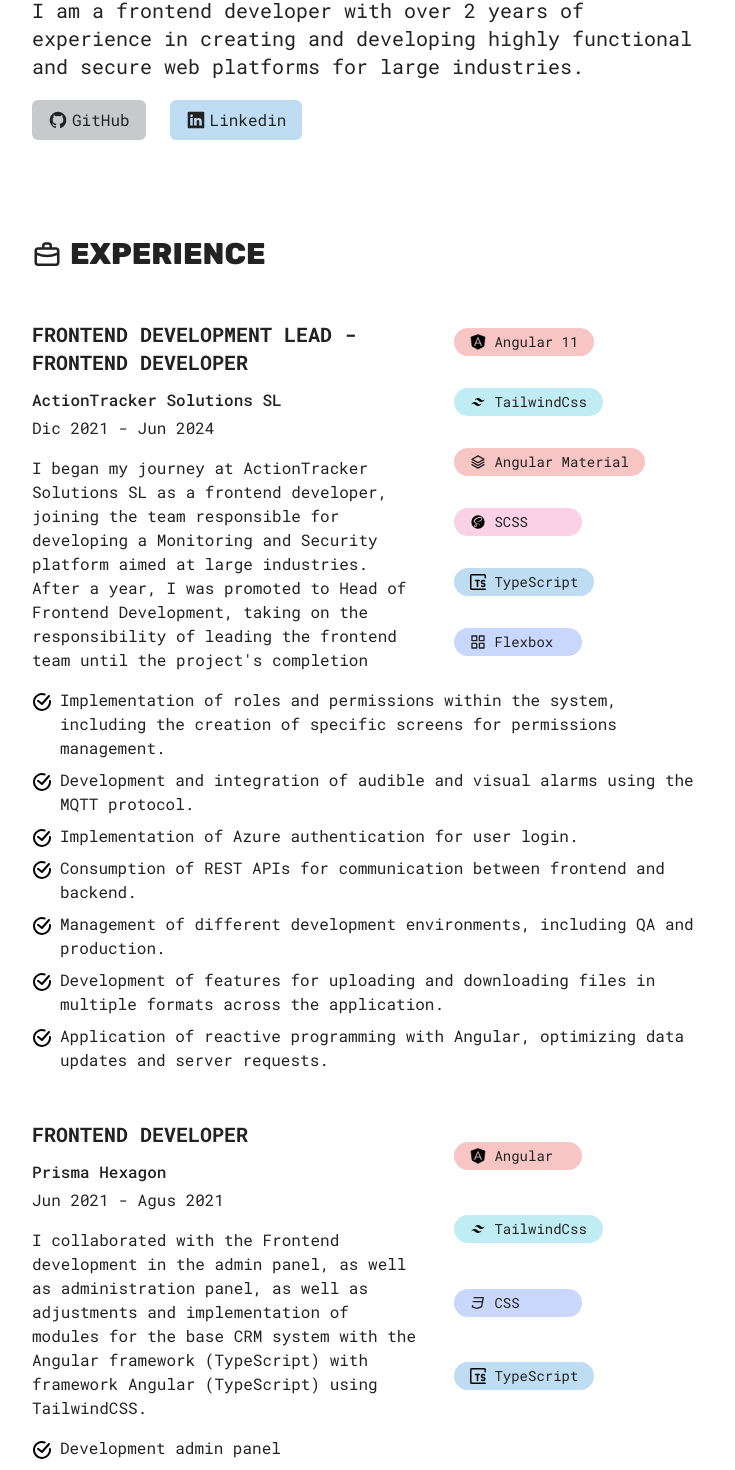
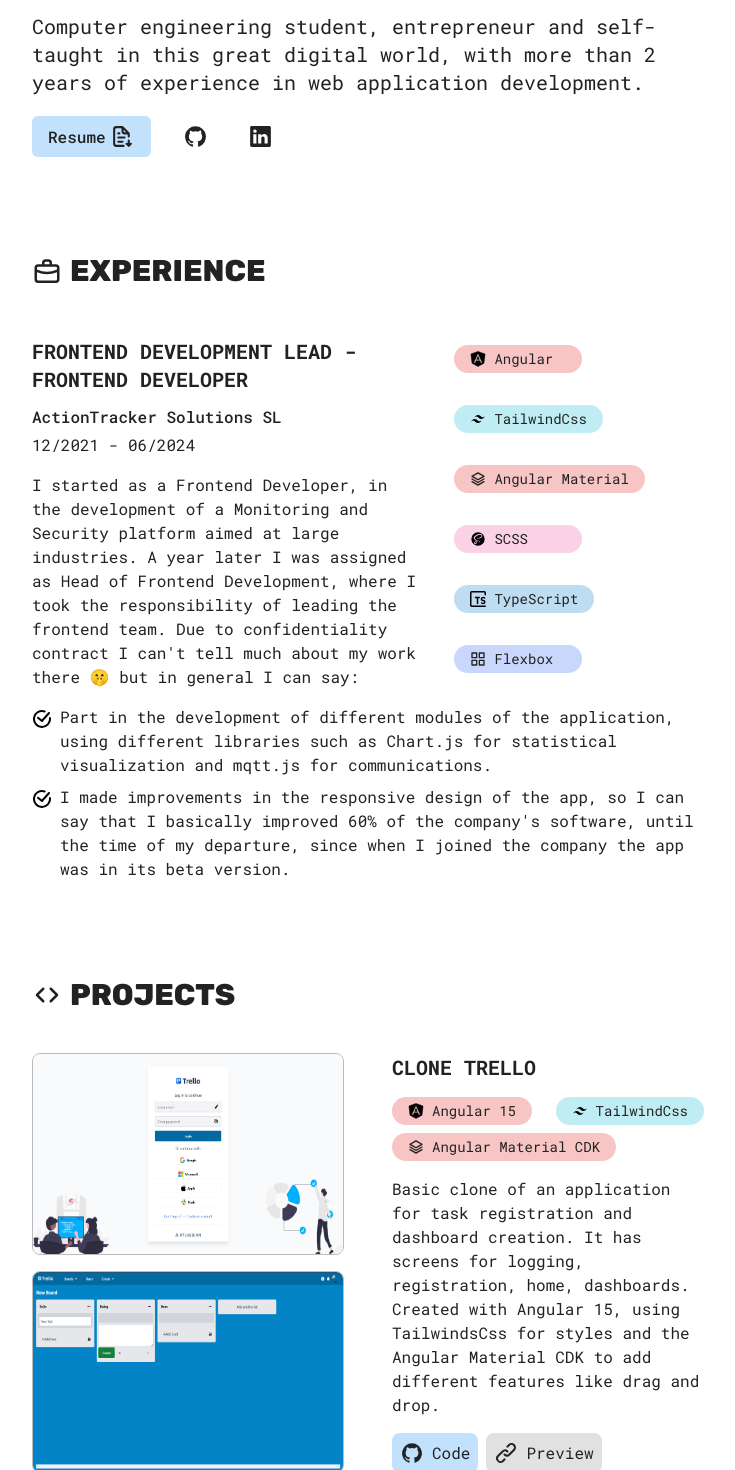
Before and after one commit to oriBautista99/frontend_portfolio, a React (Vite) app: page / in a window 1280 px wide. Shown: the part 380-1850 px from the top of the page, without its empty margins (272-1007 px from the left). Built offline with nearby package versions, Linux system fonts and the light colour scheme.

Commit message:
Update jsons translate

```diff
--- a/src/common/ExperienceCard.jsx
+++ b/src/common/ExperienceCard.jsx
@@ -1,10 +1,12 @@
 import PropTypes from 'prop-types';
 import SkillList from "./SkillList";
 import {useTheme} from '../common/ThemeContext';
+import { useTranslation } from 'react-i18next';
 
 function ExperienceCard({company, position, time, description, skills, tasks}) {
 
     const {theme} = useTheme();
+    const { t } = useTranslation();
 
     const iconCheck = theme == 'light' ? '/assets/check.svg' : '/assets/check_dark.svg';
 
@@ -15,7 +17,7 @@ function ExperienceCard({company, position, time, description, skills, tasks}) {
     const listTask = tasks.map((task,index) =>
         <li key={index} className="flex justify-start items-start gap-2">
           <img className="h-5 mt-1" src={iconCheck} alt="task icon" />
-          <span className="text-left">{task}</span>
+          <span className="text-left">{t(task)}</span>
         </li>
     );
 
@@ -28,7 +30,7 @@ function ExperienceCard({company, position, time, description, skills, tasks}) {
                     <h4 className="font-medium">{company}</h4>
                     <span className="text-left">{time}</span>
                     </div>
-                    <p className="text-base text-left font-normal">{description}</p>
+                    <p className="text-base text-left font-normal">{t(description)}</p>
                 </div>
                 <div className="row-span-1 col-span-2">
                     <div className="h-full flex flex-wrap lg:flex-col gap-4 justify-between lg:justify-evenly">
--- a/src/common/Languaje.jsx
+++ b/src/common/Languaje.jsx
@@ -13,8 +13,8 @@ function Languaje() {
     };
 
   return (
-    <div className='fixed bottom-2 right-2 md:top-4 md:bottom-auto bg-backgroundColor dark:bg-backgroundColorDark flex justify-center items-center p-2 rounded-full hover:shadow-md hover:shadow-backgroundColorDark/40 hover:dark:shadow-backgroundColor/40 z-50'>
-        <button className='h-8 w-8' type='button' onClick={() => changeLanguage(oppositeLanguage)}>
+    <div className='fixed bottom-2 right-2 md:top-3 md:right-4 md:bottom-auto bg-backgroundColor dark:bg-backgroundColorDark flex justify-center items-center p-2 rounded-full hover:scale-105  z-50'>
+        <button className='h-10 w-10' type='button' onClick={() => changeLanguage(oppositeLanguage)}>
             <img src={oppositeLanguageIcon} alt="languaje icon" />
         </button>
     </div>
--- a/src/common/ProjectCard.jsx
+++ b/src/common/ProjectCard.jsx
@@ -3,10 +3,13 @@ import PropTypes from 'prop-types';
 import { UilLink } from '@iconscout/react-unicons'
 import { UilGithub } from '@iconscout/react-unicons'
 import {useTheme} from '../common/ThemeContext';
+import { useTranslation } from "react-i18next";
 
 function ProjectCard({image, link, repositorie, title, description, skills}) {
 
   const {theme} = useTheme();
+  const { t } = useTranslation();
+
   const listSkills = skills.map((skill) =>
     <SkillList key={skill.name} icon={skill.icon} skill={skill.name} color={skill.color} />
   );
@@ -22,13 +25,13 @@ function ProjectCard({image, link, repositorie, title, description, skills}) {
         <div className="flex flex-wrap justify-between gap-2">
           {listSkills}
         </div>
-        <p className="text-base text-left">{description}</p>
+        <p className="text-base text-left">{t(description)}</p>
         <div className="flex items-center space-x-2">
-          <a className="flex space-x-2 bg-btnColor bg-opacity-25 p-2 rounded-lg" href={repositorie}>
+          <a className="flex space-x-2 bg-btnColor bg-opacity-25 p-2 rounded-lg" href={repositorie} target="_blank">
             <UilGithub  size="24" color={colorIcon}/>
             <span>Code</span>
           </a>
-          <a className="flex space-x-2 bg-tooterTextColor bg-opacity-25 p-2 rounded-lg" href={link}>
+          <a className="flex space-x-2 bg-tooterTextColor bg-opacity-25 p-2 rounded-lg" href={link} target="_blank">
             <UilLink  size="24" color={colorIcon}/>
             <span>Preview</span>
           </a>
--- a/src/locales/en.json
+++ b/src/locales/en.json
@@ -4,6 +4,16 @@
     "PROJECTS": "Projects",
     "ABOUT": "About Me",
     "OPENTOWORK": "Open to work",
-    "HELLO": "Hello",
-    "IAM": "I'm Oriana Bautista"
+    "HELLO": "👋 Hi!",
+    "IAM": "I'm Oriana Bautista",
+    "INTRO": "Computer engineering student, entrepreneur and self-taught in this great digital world, with more than 2 years of experience in web application development.",
+    "EXP1":"I started as a Frontend Developer, in the development of a Monitoring and Security platform aimed at large industries. A year later I was assigned as Head of Frontend Development, where I took the responsibility of leading the frontend team. Due to confidentiality contract I can't tell much about my work there 🤫 but in general I can say:",
+    "TASK11":"Part in the development of different modules of the application, using different libraries such as Chart.js for statistical visualization and mqtt.js for communications.",
+    "TASK12":"I made improvements in the responsive design of the app, so I can say that I basically improved 60% of the company's software, until the time of my departure, since when I joined the company the app was in its beta version.",
+    "PROJ1":"Basic clone of an application for task registration and dashboard creation. It has screens for logging, registration, home, dashboards. Created with Angular 15, using TailwindsCss for styles and the Angular Material CDK to add different features like drag and drop.",
+    "PROJ2":"Layout of an organic products store, using HTML and SCSS only. A simple and easy layout following a base design in Figma and adding personal touches to the design.",
+    "PROJ3":"Personal design based on different references on the web, with responsive design. Project in which I put into practice my new knowledge in React js and Tailwind Css creating something simple and functional.",
+    "ABOUTME":"I'm Oriana Bautista, a young latina and computer engineering student, passionate about web development and constantly learning. For more than a year, I led the frontend development team at Action Tracker Solutions, a company based in Barcelona, where I perfected my technical and leadership skills. I am bilingual in Spanish and English, although I am still perfecting my fluency in spoken English. However, I have a solid understanding of the language and I communicate, read and understand effectively. I consider myself an active person, perseverant and constantly updated with new technologies, always looking for ways to integrate them into my personal projects. My goal is to grow professionally within a company that values mutual development, where I can add value and, at the same time, keep learning and evolving.",
+    "FOOTER":"Created in",
+    "CV":"Resume"
 }
--- a/src/locales/es.json
+++ b/src/locales/es.json
@@ -4,6 +4,16 @@
     "PROJECTS": "Proyectos",
     "ABOUT": "Sobre mi",
     "OPENTOWORK": "Disponible",
-    "HELLO": "Hola",
-    "IAM": "Soy Oriana Bautista"
+    "HELLO": "👋 Hola!",
+    "IAM": "soy Oriana Bautista",
+    "INTRO": "Estudiante de ingeniería informática, emprendedora y autodidacta en este gran mundo digital, con mas 2 años de experiencia en el desarrollo de aplicaciones web.",
+    "EXP1":"Comencé como Desarrollador Frontend, en el desarrollo de una plataforma de Monitorización y Seguridad dirigida a grandes industrias. Un año después fui asignada como Jefe de Desarrollo Frontend, donde asumí la responsabilidad de liderar el equipo frontend. Por contrato de confidencialidad no puedo contar mucho de mi trabajo allí 🤫 pero en general puedo decir:",
+    "TASK11":"Parte en el desarrollo de diferentes módulos de la aplicación, utilizando diferentes librerías como Chart.js para la visualización de estadística y mqtt.js para las comunicaciones.",
+    "TASK12":"Realice mejoras en el diseño responsivo de la app, por lo que puedo llegar a decir que básicamente mejore un 60% del software de la empresa, hasta el momento de mi salida, ya que en mi ingreso a la empresa la app estaba en su versión beta.",
+    "PROJ1":"Clon básico de una aplicación para el registro de tareas y creación de tableros. Posee pantallas de logueo, registro, inicio, tableros. Creado con Angular 15, utilizando TailwindsCss para los estilos y el CDK de Angular Material para agregar distintas características como drag and drop.",
+    "PROJ2":"Maquetado de una tienda de productos ecológicos, utilizando HTML y SCSS solamente. Un maquetado simple y sencillo siguiendo un diseño base en Figma y agregando toques personales al diseño.",
+    "PROJ3":"Diseño personal en base a diferentes referencias en la web, con diseño responsivo. Proyecto en el cual puse en práctica mis nuevos conocimientos en React js y Tailwind Css creando algo simple y funcional.",
+    "ABOUTME":"Soy Oriana Bautista, una joven latina y estudiante de ingeniería informática, apasionada por el desarrollo web y en constante aprendizaje. Durante más de un año, lideré el equipo de desarrollo frontend en Action Tracker Solutions, una empresa con sede en Barcelona, donde perfeccioné mis habilidades técnicas y de liderazgo. Soy bilingüe en español e inglés, aunque aún estoy perfeccionando mi fluidez en inglés hablado. Sin embargo, tengo una sólida comprensión del idioma y me comunico, leo y entiendo de manera efectiva. Me considero una persona activa, perseverante y en constante actualización con las nuevas tecnologías, siempre buscando cómo integrarlas en mis proyectos personales. Mi objetivo es crecer profesionalmente dentro de una empresa que valore el desarrollo mutuo, donde pueda aportar valor y, al mismo tiempo, seguir aprendiendo y evolucionando.",
+    "FOOTER":"Creado en",
+    "CV":"Currículum"
 }
--- a/src/sections/Experience/Experience.jsx
+++ b/src/sections/Experience/Experience.jsx
@@ -1,3 +1,4 @@
+import { useTranslation } from "react-i18next";
 import ExperienceCard from "../../common/ExperienceCard";
 import { UilBagAlt } from '@iconscout/react-unicons'
 
@@ -8,23 +9,15 @@ function Experience() {
             id: '01',
             company: 'ActionTracker Solutions SL',
             position: 'Frontend Development Lead - Frontend Developer',
-            descripcion: `I began my journey at ActionTracker Solutions SL as a frontend developer,
-            joining the team responsible for developing a Monitoring and Security platform aimed at
-            large industries. After a year, I was promoted to Head of Frontend Development, taking on
-            the responsibility of leading the frontend team until the project's completion`,
-            time: 'Dic 2021 - Jun 2024',
+            descripcion: `EXP1`,
+            time: '12/2021 - 06/2024',
             tasks: [
-                'Implementation of roles and permissions within the system, including the creation of specific screens for permissions management.',
-                'Development and integration of audible and visual alarms using the MQTT protocol.',
-                'Implementation of Azure authentication for user login.',
-                'Consumption of REST APIs for communication between frontend and backend.',
-                'Management of different development environments, including QA and production.',
-                'Development of features for uploading and downloading files in multiple formats across the application.',
-                'Application of reactive programming with Angular, optimizing data updates and server requests.'
+                'TASK11',
+                'TASK12',
             ],
             skills: [
                 {
-                    name: 'Angular 11',
+                    name: 'Angular',
                     color: 'angular',
                     icon: 'angular'
                 },
@@ -55,42 +48,44 @@ function Experience() {
                 }
             ]
         },
-        {
-            id: '02',
-            company: 'Prisma Hexagon',
-            position: 'Frontend Developer',
-            descripcion: `I collaborated with the Frontend development in the admin panel,
-             as well as administration panel, as well as adjustments and implementation of
-             modules for the base CRM system with the Angular framework (TypeScript) with
-             framework Angular (TypeScript) using TailwindCSS.`,
-            time: 'Jun 2021 - Agus 2021',
-            tasks: [
-                'Development admin panel'
-            ],
-            skills: [
-                {
-                    name: 'Angular',
-                    color: 'angular',
-                    icon: 'angular'
-                },
-                {
-                    name: 'TailwindCss',
-                    color: 'tailwind',
-                    icon: 'tailwind'
-                },
-                {
-                    name: 'CSS',
-                    color: 'css',
-                    icon: 'css'
-                },
-                {
-                    name: 'TypeScript',
-                    color: 'ts',
-                    icon: 'ts'
-                }
-            ]
-        }
+        // {
+        //     id: '02',
+        //     company: 'Prisma Hexagon',
+        //     position: 'Frontend Developer',
+        //     descripcion: `I collaborated with the Frontend development in the admin panel,
+        //      as well as administration panel, as well as adjustments and implementation of
+        //      modules for the base CRM system with the Angular framework (TypeScript) with
+        //      framework Angular (TypeScript) using TailwindCSS.`,
+        //     time: '06/2021 - 08/2021',
+        //     tasks: [
+        //         'Development admin panel'
+        //     ],
+        //     skills: [
+        //         {
+        //             name: 'Angular',
+        //             color: 'angular',
+        //             icon: 'angular'
+        //         },
+        //         {
+        //             name: 'TailwindCss',
+        //             color: 'tailwind',
+        //             icon: 'tailwind'
+        //         },
+        //         {
+        //             name: 'CSS',
+        //             color: 'css',
+        //             icon: 'css'
+        //         },
+        //         {
+        //             name: 'TypeScript',
+        //             color: 'ts',
+        //             icon: 'ts'
+        //         }
+        //     ]
+        // }
     ];
+
+    const { t } = useTranslation();
 
     const listExperience = experienceList.map((experience) =>
         <ExperienceCard
@@ -108,7 +103,7 @@ function Experience() {
     <section id="experience" className="flex flex-col text-center gap-10 pt-20">
         <div className="flex justify-start items-center gap-2 text-textColor dark:text-textColorDark">
             <UilBagAlt size='30'/>
-            <h1 className="text-3xl">Experience</h1>
+            <h1 className="text-3xl">{t('EXPERIENCE')}</h1>
         </div>
         {listExperience}
     </section>
--- a/src/sections/Hero/Hero.jsx
+++ b/src/sections/Hero/Hero.jsx
@@ -1,15 +1,15 @@
-// import CV from '../../assets/OrianaBautista__CV.pdf';
-import  {useTypewriter}  from 'react-simple-typewriter'
-import { UilGithub, UilLinkedin  } from '@iconscout/react-unicons'
+import CV from '/public/assets/OrianaBautista__CV.pdf';
+// import  {useTypewriter}  from 'react-simple-typewriter'
+import { UilGithub, UilLinkedin, UilFileDownloadAlt  } from '@iconscout/react-unicons'
 import { useTranslation } from 'react-i18next';
 
 function Hero() {
 
     const { t } = useTranslation();
-    const [text] = useTypewriter({
-        words: [ t('HELLO')+ '!', t('IAM')],
-        loop: 1
-      });
+    // const [text] = useTypewriter({
+    //     words: [ '👋 '+t('HELLO')+ '!', t('IAM')],
+    //     loop: 1
+    //   });
 
     return (
     <section id='hero' className='flex flex-col justify-center gap-5 text-left pt-36'>
@@ -18,20 +18,26 @@ function Hero() {
             <span className='transition ease-in-out delay-150 bg-green-300 bg-opacity-25 border-2 border-green-500 py-1 px-4 rounded-full text-sm font-normal hover:scale-110 cursor-pointer'>{t('OPENTOWORK')}</span>
         </div>
         <div className='w-full flex flex-col gap-5'>
-            <div className='min-h-[75px] md:min-h-[60px] lg:min-h-[80px] flex justify-start items-center'>
-                <h1 className='text-4xl md:text-5xl lg:text-5xl'>{text}</h1>
+            <div className='min-h-[75px] md:min-h-[60px] lg:min-h-[80px] flex flex-col justify-start'>
+                <h1 className='text-4xl md:text-5xl lg:text-5xl'>{t('HELLO')}</h1>
+                <h1 className='text-4xl md:text-5xl lg:text-5xl'>{t('IAM')}</h1>
             </div>
-            <h2 className='font-medium text-base md:text-lg lg:text-xl'>Frontend Developer | Angular Developer | Web Developer</h2>
-            <p className='w-full text-base md:text-lg lg:text-xl'>I am a frontend developer with over 2 years of experience in creating and developing highly functional and secure web platforms for large industries.</p>
+            <h2 className='font-medium text-base md:text-lg lg:text-xl'>Frontend Developer 👩🏻‍💻</h2>
+            <p className='w-full text-base md:text-lg lg:text-xl'>{t('INTRO')}</p>
             <span className='flex justify-normal items-center gap-6'>
-                <a className='flex items-center gap-1 bg-github py-2 px-4 rounded-md bg-opacity-25' href="https://github.com/oriBautista99" target='_blank'>
-                    <UilGithub size='20'/>
-                    <span>GitHub</span>
+                <a href={CV} download>
+                    <button className='flex items-center gap-1 bg-btnColor py-2 px-4 rounded-md bg-opacity-25 font-medium'>
+                        {t('CV')}
+                        <UilFileDownloadAlt size='25'/>
+                    </button>
                 </a>
-                <a className='flex items-center gap-1 bg-ts py-2 px-4 rounded-md bg-opacity-25' href="https://www.linkedin.com/in/oriana-stefany-bautista-iscala-b55a04211/" target='_blank'>
-                    <UilLinkedin size='20'/>
-                    <span>Linkedin</span>
+                <a className='flex items-center gap-1 p-2 rounded-full bg-formTextColor bg-opacity-0 hover:bg-opacity-25' href="https://github.com/oriBautista99" target='_blank'>
+                    <UilGithub size='25'/>
                 </a>
+                <a className='flex items-center gap-1 p-2 rounded-full bg-formTextColor bg-opacity-0  hover:bg-opacity-25' href="https://www.linkedin.com/in/oriana-stefany-bautista-iscala-b55a04211/" target='_blank'>
+                    <UilLinkedin size='25'/>
+                </a>
+
             </span>
             {/* <a href={CV} download>
                 <button className='hover'>
--- a/src/sections/Navbar/Navbar.jsx
+++ b/src/sections/Navbar/Navbar.jsx
@@ -30,7 +30,7 @@ function Navbar() {
 
     return (
         <nav className='w-full fixed top-0 right-0 flex justify-center items-center z-50'>
-            <ul className={`mt-4 mx-2 px-3 md:px-6 rounded-full md:mx-auto max-w-2xl flex md:items-center gap-2 md:gap-6 font-light tracking-tight text-sm text-textColor dark:text-textColorDark bg-backgroundColor dark:bg-backgroundColorDark bg-opacity-60 dark:bg-opacity-60 dark:backdrop-blur-sm backdrop-blur-sm ${isScrolled ? 'shadow-md shadow-backgroundColorDark/40 dark:shadow-backgroundColor/40 ' : 'bg-transparent'}`}>
+            <ul className={`mt-4 mx-2 px-3 md:px-6 rounded-full md:mx-auto max-w-2xl flex md:items-center gap-3 md:gap-6 font-normal tracking-tight text-sm md:text-base text-textColor dark:text-textColorDark bg-backgroundColor dark:bg-backgroundColorDark bg-opacity-60 dark:bg-opacity-60 dark:backdrop-blur-sm backdrop-blur-sm ${isScrolled ? 'shadow-md shadow-backgroundColorDark/40 dark:shadow-backgroundColor/40 ' : 'bg-transparent'}`}>
                 <li className='cursor-pointer hover:text-btnColor py-2'>
                     <a href="#hero">{t('HOME')}</a>
                 </li>
--- a/src/sections/Projects/Projects.jsx
+++ b/src/sections/Projects/Projects.jsx
@@ -1,17 +1,18 @@
+import { useTranslation } from 'react-i18next';
 import ProjectCard from '../../common/ProjectCard';
 import { UilArrow } from '@iconscout/react-unicons'
 
 function Projects() {
+
+    const { t } = useTranslation();
 
     const projectsData = [
         {
             id: '01',
             title: 'Clone Trello',
             link: '#',
-            repositorie: '#',
-            descripcion: `I began my journey at ActionTracker Solutions SL as a frontend developer,
-            joining the team responsible for developing a Monitoring and Security platform aimed at
-            large industries.`,
+            repositorie: 'https://github.com/oriBautista99/trello-clone.git',
+            descripcion: `PROJ1`,
             skills: [
                 {
                     name: 'Angular 15',
@@ -43,11 +44,9 @@ function Projects() {
         {
             id: '02',
             title: 'Eco Store',
-            link: '#',
-            repositorie: '#',
-            descripcion: `I began my journey at ActionTracker Solutions SL as a frontend developer,
-            joining the team responsible for developing a Monitoring and Security platform aimed at
-            large industries.`,
+            link: 'https://oribautista99.github.io/eco-store/',
+            repositorie: 'https://github.com/oriBautista99/eco-store.git',
+            descripcion: `PROJ2`,
             skills: [
                 {
                     name: 'HTML',
@@ -74,11 +73,9 @@ function Projects() {
         {
             id: '03',
             title: 'Frontend Porfolio',
-            link: '#',
-            repositorie: '#',
-            descripcion: `I began my journey at ActionTracker Solutions SL as a frontend developer,
-            joining the team responsible for developing a Monitoring and Security platform aimed at
-            large industries.`,
+            link: 'https://oribautista99.netlify.app/',
+            repositorie: 'https://github.com/oriBautista99/frontend_portfolio.git',
+            descripcion: `PROJ3`,
             skills: [
                 {
                     name: 'React js',
@@ -121,7 +118,7 @@ function Projects() {
     <section id='projects' className='flex flex-col text-center gap-10 pt-20'>
         <div className="flex justify-start items-center gap-2 text-textColor dark:text-textColorDark">
             <UilArrow  size='30'/>
-            <h1 className='text-3xl'>Projects</h1>
+            <h1 className='text-3xl'>{t('PROJECTS')}</h1>
         </div>
         <div className='flex flex-col items-center gap-12'>
             {listProjects}
```
Also changed, not shown: src/sections/Footer/Footer.jsx (+8 -3 lines), src/sections/about/About.jsx (+6 -5 lines), public/assets/typescript_dark.svg.
